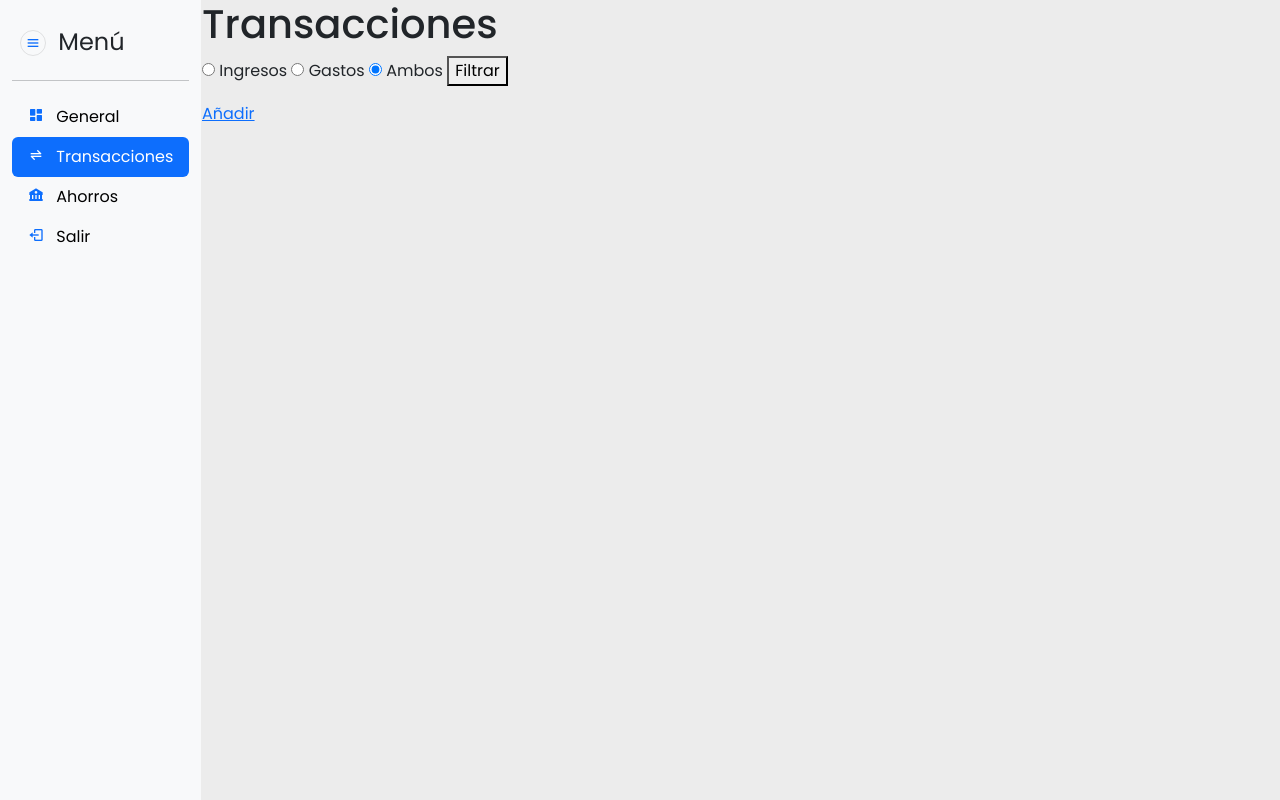
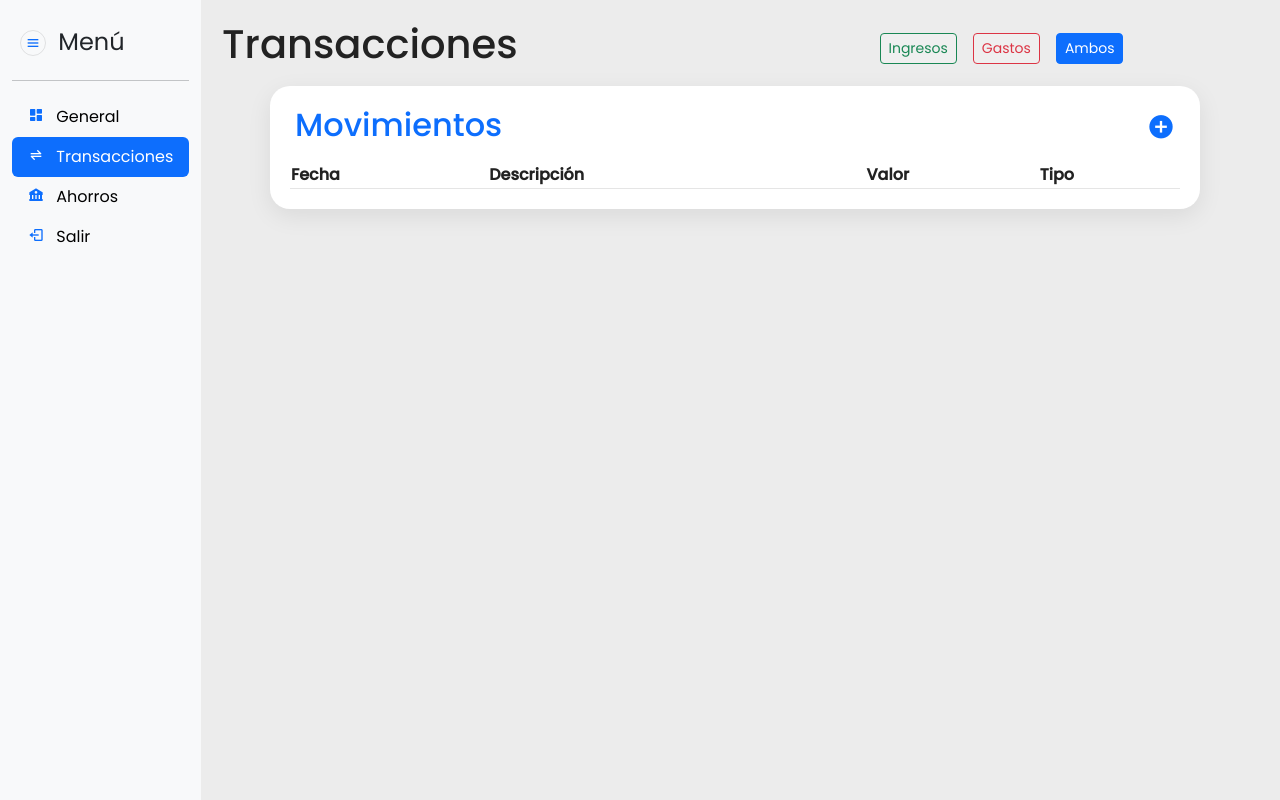
Before and after one commit to SantiagoArellano703/money-manager, a Django app: page /transaction/ in a window 1280 px wide. Run offline with Django 4.2, Linux system fonts and the light colour scheme; the visitor is signed in with stand-in values (Sample User, id 1); data that the repository does not hold is empty; some libraries are stand-ins or nearby versions.

Commit message:
feat: add styles on transactions, and change choices in models

```diff
--- a/finance/models.py
+++ b/finance/models.py
@@ -3,11 +3,13 @@ from django.contrib.auth.models import User
 
 # Create your models here.
 class Transaction(models.Model):
+	payment_choices = [('EFECTIVO', 'Efectivo'), ('BANCO', 'Cuenta de Banco'), ('CRIPTO', 'Criptomonedas')]
+
 	category = models.CharField(max_length=7, choices=[('INGRESO', 'Ingreso'), ('GASTO', 'Gasto')], default = 'INGRESO')
 	value = models.DecimalField(max_digits=10, decimal_places=2, default=0.00)
 	date = models.DateTimeField(auto_now_add=True)
 	description = models.CharField(max_length=100)
-	payment_method = models.CharField(max_length=10, default="EFECTIVO")
+	payment_method = models.CharField(max_length=10, choices=payment_choices, default="EFECTIVO")
 	user = models.ForeignKey(User, on_delete=models.CASCADE)
 
 	def __str__(self):
--- a/finance/static/css/styles.css
+++ b/finance/static/css/styles.css
@@ -14,11 +14,31 @@
 }
 
 /*-----------------------------------*\
-  GENERAL
+  REUSED STYLES
 \*-----------------------------------*/
 
 body {
 	font-family: 'Poppins', sans-serif;
+}
+
+.main {
+	min-width: 100%;
+	min-height: 100vh;
+	overflow-x: hidden;
+	transition: 0.5s;
+}
+
+.main h1 {
+	position: relative;
+	color: var(--black);
+	padding: 20px 20px 0 20px;
+}
+
+.btn-inline {
+	display: inline-flex;
+	padding: 0;
+	margin: 0;
+	border: none;
 }
 
 /*-----------------------------------*\
@@ -34,6 +54,14 @@ nav {
 }
 
 .btn-animate:hover {
+	transform: scale(1.05);
+}
+
+.btn-animate-2 {
+	transition: transform 0.1s;
+}
+
+.btn-animate-2:hover {
 	transform: scale(1.05);
 }
 
@@ -73,12 +101,15 @@ nav {
   SIDEBAR Y CONTENT
 \*-----------------------------------*/
 
+.base-main {
+	background-color: var(--background);
+}
+
 .sidebar {
 	position: fixed;
 }
 
 .content {
-	background-color: var(--background);
 	margin-left: 190px;
 	width: calc(100%  - 190px);
 }
@@ -86,20 +117,6 @@ nav {
 /*-----------------------------------*\
   DASHBOARD
 \*-----------------------------------*/
-
-.main {
-	min-width: 100%;
-	min-height: 100vh;
-	overflow-x: hidden;
-	/*background-color: var(--white);*/
-	transition: 0.5s;
-}
-
-.main h1 {
-	position: relative;
-	color: var(--black);
-	padding: 20px 20px 0 20px;
-}
 
 .card-box {
 	position: relative;
@@ -139,12 +156,14 @@ nav {
 }
 
 .card-box .card-new:hover {
+	transition: 0.3s;
 	background-color: var(--blue-primary);
 }
 
 .card-box .card-new:hover .numbers,
 .card-box .card-new:hover .card-name,
 .card-box .card-new:hover .icon-bx {
+	transition: 0.3s;
 	color: var(--white);
 }
 
@@ -234,6 +253,59 @@ nav {
 }
 
 /*-----------------------------------*\
+  TRANSACTIONS
+\*-----------------------------------*/
+.topbar {
+	position: relative;
+	display: grid;
+	grid-template-columns: repeat(2, 1fr);
+	justify-items: space-between;
+	align-items: center;
+}
+
+.topbar .filter-form {
+	padding: 20px 20px 0 20px;
+}
+
+.card-section {
+	position: relative;
+	width: 100%;
+	background-color: var(--white);
+	padding: 20px;
+	box-shadow: 0 7px 25px rgba(0, 0, 0, 0.08);
+	border-radius: 20px;
+	max-width: 930px;
+	margin: 10px auto;
+}
+.card-section .card-header {
+	padding-inline: 5px;
+}
+
+.card-section .card-header i {
+	color: var(--gray2);
+}
+
+.card-section table {
+	width: 100%;
+	border-collapse: collapse;
+	margin-top: 10px;
+}
+
+.card-section table thead td {
+	font-weight: 600;
+}
+
+.card-section table tr {
+	color: var(--black);
+	border-bottom: 1px solid rgba(0, 0, 0, 0.1);
+}
+
+.card-section table tbody td .action{
+	cursor: pointer;
+}
+
+
+/*-----------------------------------*\
   MEDIA QUERYS
 \*-----------------------------------*/
 
@@ -266,6 +338,17 @@ nav {
 	.card-box {
 		grid-template-columns: 1fr;
 	}
+
+	.main .topbar {
+		grid-template-columns: 1fr;
+		justify-items: start;
+		margin-bottom: 30px;
+	}
+
+	.topbar .filter-form {
+		margin-top: -10px;
+		justify-content: start;
+	}
 }
 
 @media only screen and (max-width: 575px){
--- a/finance/templates/base.html
+++ b/finance/templates/base.html
@@ -11,7 +11,7 @@
 </head>
 <body>
 
-	<div class="container-fluid">
+	<div class="container-fluid base-main">
 		<div class="row">
 			<div class="col-auto min-vh-100 bg-body-tertiary sidebar">
 				<div class="pt-4 pb-1 px-2">
--- a/finance/templates/transaction.html
+++ b/finance/templates/transaction.html
@@ -1,44 +1,83 @@
 {% extends "base.html" %}
 
 {% block content %}
+	<div class="main">
+		<div class="topbar">
 			<h1>Transacciones</h1>
 
+			<div class="filter-form">
 				<form action="/transaction/" method="GET">
-		<label>
-			<input type="radio" name="filter" value="INGRESO"
-				{% if 'INGRESO' in category %} checked {% endif %}> Ingresos
-		</label>
+					<div class="d-flex flex-row column-gap-3 justify-content-center">
+						<button class="btn-inline">
+							<input type="radio" class="btn-check" name="filter" id="ingreso" value="INGRESO" {% if 'INGRESO' in category %} checked {% endif %}>
+							<label class="btn btn-sm btn-outline-success" for="ingreso">Ingresos</label>
+						</button>
 
-		<label>
-			<input type="radio" name="filter" value="GASTO"
-				{% if 'GASTO' in category %} checked {% endif %}> Gastos
-		</label>
+						<button class="btn-inline">
+							<input type="radio" class="btn-check" name="filter" id="gasto" value="GASTO" {% if 'GASTO' in category %} checked {% endif %}>
+							<label class="btn btn-sm btn-outline-danger" for="gasto">Gastos</label>
+						</button>
 
-		<label>
-			<input type="radio" name="filter" value="AMBOS"
-				{% if 'AMBOS' in category %} checked {% endif %}> Ambos
-		</label>
+						<button class="btn-inline">
+							<input type="radio" class="btn-check" name="filter" id="ambos" value="AMBOS" {% if 'AMBOS' in category %} checked {% endif %}>
+							<label class="btn btn-sm btn-outline-primary" for="ambos">Ambos</label>
+						</button>
+					</div>
+				</form>
+			</div>
 
-		<button>Filtrar</button>
-	</form>
+		</div>
 
-	<ul>
+		<div class="card-section">
+			<div class="card-header d-flex flex-row justify-content-between align-items-center">
+				<h2>Movimientos</h2>
+				<a href = "/transaction/create" style="text-decoration: none" class="btn-animate">
+					<i class="bx bxs-plus-circle fs-3" style="color: var(--blue-primary)"></i>
+				</a>
+
+			</div>
+
+			<table>
+				<thead>
+					<tr>
+						<td>Fecha</td>
+						<td>Descripción</td>
+						<td>Valor</td>
+						<td>Tipo</td>
+					</tr>
+				</thead>
+
+				<tbody>
 					{% for transaction in transactions %}
-			<li>
-				<a href="{% url 'transaction_details' transaction.id %}">
+
+						<tr>
+							<td>{{transaction.date|date:'j M Y'}}</td>
+							<td>{{transaction.description}}</td>
+							<td>{{transaction.value}}</td>
+							<td>
 								{% if transaction.category == 'INGRESO' %}
-						<p> + </p>
+									<i class="bx bx-up-arrow-circle"  style="color: var(--green); font-size: 20px"></i>
 								{% else %}
-						<p> - </p>
+									<i class="bx bx-down-arrow-circle"  style="color: var(--red); font-size: 20px"></i>
 								{% endif %}
+							</td>
+							<td>
+								<a href="{% url 'transaction_details' transaction.id %}" style="text-decoration: none">
+									<i class="bx bx-pencil action btn-animate-2" style="color: var(--blue-primary); font-size: 20px"></i>
+								</a>
 
-					<p> {{transaction.description}} </p>
-					<p> {{transaction.value}} </p>
+								<a href="{% url 'delete_transaction' transaction.id %}" style="text-decoration: none">
+									<i class="bx bx-trash action btn-animate-2"  style="color: var(--red); font-size: 20px"></i>
 								</a>
-			</li>
+							</td>
+						</tr>
+
 					{% endfor %}
-	</ul>
+				</tbody>
+			</table>
 
-	<a href = "/transaction/create">Añadir</a>
+		</div>
+
+	</div>
 
 {% endblock %}
--- a/finance/views.py
+++ b/finance/views.py
@@ -80,7 +80,7 @@ def create_transaction(request):
 		return render(request, "create_transaction.html")
 	else:
 		try:
-			(total, avaible, incomes, expenses, saving_current) = get_data(request)
+			(total, avaible, incomes, expenses, saving_current, graphic_values) = get_data(request)
 
 			if request.POST['category'] == 'GASTO' and int(request.POST['value']) > int(avaible):
 				return render(request, "create_transaction.html", {'error': 'El saldo disponible es insuficiente.'})
@@ -111,9 +111,7 @@ def transaction_details(request, id_transaction):
 @login_required
 def delete_transaction(request, id_transaction):
 	trans = get_object_or_404(Transaction, pk=id_transaction, user=request.user)
-
-	if request.method == 'POST':
-		trans.delete()
+	trans.delete()
 	return redirect('transaction')
 
 # Ahorros
```
Also changed, not shown: finance/templates/create_transaction.html (+5 -5 lines), finance/templates/dashboard.html (+8 -12 lines), finance/templates/savings.html (+26 -0 lines), finance/migrations/0010_alter_transaction_payment_method.py (added). Lines whose indentation alone changed are shown as unchanged.
